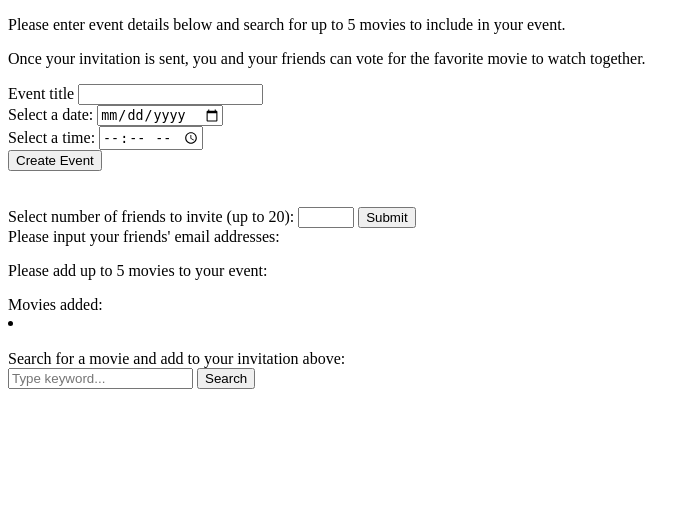
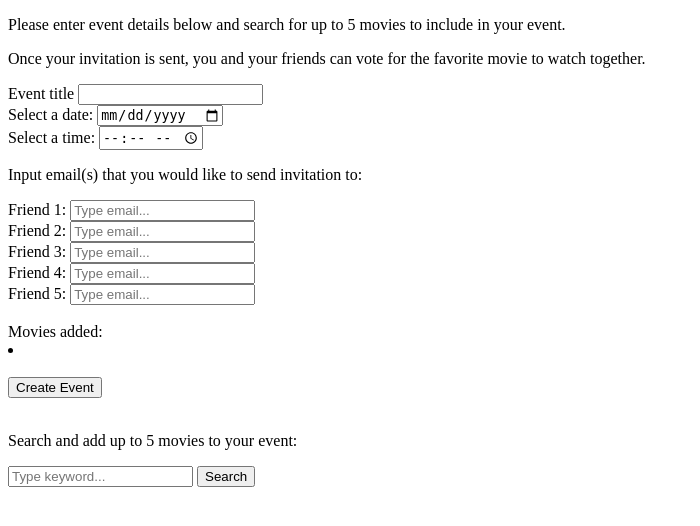
Before and after one commit to melanietai/hb-capstone-project-moviedate, a Flask app: page /events/new-event in a window 1280 px wide. Shown: the top 526 px of the page, without its empty margins (0-700 px from the left). Run offline with Flask 2, Linux system fonts and the light colour scheme.

Commit message:
Work on create_event.html and add api call route

```diff
--- a/requirements.txt
+++ b/requirements.txt
@@ -1,12 +1,17 @@
+certifi==2021.10.8
+charset-normalizer==2.0.12
 click==8.1.2
 Flask==2.1.1
 Flask-SQLAlchemy==2.5.1
 greenlet==1.1.2
+idna==3.3
 importlib-metadata==4.11.3
 itsdangerous==2.1.2
 Jinja2==3.1.1
 MarkupSafe==2.1.1
 psycopg2-binary==2.9.3
+requests==2.27.1
 SQLAlchemy==1.4.35
+urllib3==1.26.9
 Werkzeug==2.1.1
 zipp==3.8.0
--- a/server.py
+++ b/server.py
@@ -11,8 +11,8 @@ import jinja2
 from model import connect_to_db, db
 import crud
 from datetime import datetime
-
-import sys
+import requests
+import json
 import os
 
 
@@ -138,9 +138,22 @@ def create_event():
 
     return redirect ("/")
 
+@app.route("/api/search-movies", methods=["POST"])
+def get_search_result():
+    """Get search results."""
+    print('test search')
+    movie_keyword = request.json.get("keyword")
 
+    payload = {'query': {movie_keyword},
+               'api_key': os.environ['API_KEY']}
 
+    res = requests.get('https://api.themoviedb.org/3/search/movie', params=payload)
 
+    movies = res.json()
+    print(res.json())
+
+    # return a list of movie json objects
+    return jsonify(movies["results"])
 
 
 
--- a/static/js/moviedate.js
+++ b/static/js/moviedate.js
@@ -1,13 +1,36 @@
-friendForm = document.querySelector('#friends')
+document.querySelector('#movie-keyword').addEventListener('submit', evt => {
+  evt.preventDefault();
 
-friendForm.addEventListener('submit', (evt) => {
-  evt.preventDefault();
-  const numInput = document.querySelector('#num-friends');
+  const formInput = {
+    keyword: document.querySelector('#keyword').value
+  };
 
-  for (const num in range(numInput)) {
-    document.querySelector('#emails').insertAdjacentHTML(
-      'beforeend',
-      '<label for="email-`%{num}`">Email</label><input type="text" name="email" id="email-`%{num}`" required>'
-      )
-  }
-})
+  fetch('/api/search-movies', {
+    method: 'POST',
+    body: JSON.stringify(formInput),
+    headers: {
+      'Content-Type': 'application/json',
+    },
+  })
+    .then(response => response.json())
+    .then(movies => {
+      for (const movie of movies) {
+        const movieInfoContent = `
+        <ul class="movie-info">
+          <li>Movie adult: ${movie.adult}</li>
+          <li>Movie genre_ids: ${movie.genre_ids}</li>
+          <li>Movie id: ${movie.genre_id}</li>
+          <li>Movie language: ${movie.original_language}</li>
+          <li>Movie title: ${movie.original_title}</li>
+          <li>Movie overview: ${movie.overview}</li>
+          <li>Movie popularity: ${movie.popularity}</li>
+          <li>Movie release date: ${movie.release_date}</li>
+          <li>Movie vote average: ${movie.vote_average}</li>
+          <li><img src="https://image.tmdb.org/t/p/original${movie.poster_path}" /></li>
+        </ul>
+        `;
+        console.log(movieInfoContent)
+      document.querySelector('#movie-results').insertAdjacentHTML('afterbegin', movieInfoContent);
+      }
+    });
+});
--- a/templates/create_event.html
+++ b/templates/create_event.html
@@ -20,39 +20,34 @@
         <label for="event-time">Select a time:</label>
         <input type="time" name="time" id="event-time" required>
         <br>
-      <button type="submit">Create Event</button>
-    </form>
+        <p>Input email(s) that you would like to send invitation to:</p>
+        <label for="email-1">Friend 1:</label>
+        <input type="email" name="friend-1" id="email-1" placeholder="Type email..."><br>
+        <label for="email-2">Friend 2:</label>
+        <input type="email" name="friend-2" id="email-2" placeholder="Type email..."><br>
+        <label for="email-3">Friend 3:</label>
+        <input type="email" name="friend-3" id="email-3" placeholder="Type email..."><br>
+        <label for="email-4">Friend 4:</label>
+        <input type="email" name="friend-4" id="email-4" placeholder="Type email..."><br>
+        <label for="email-5">Friend 5:</label>
+        <input type="email" name="friend-5" id="email-5" placeholder="Type email..."><br>
         <br>
-    <br>
-    </section>
-
-    <form id="friends">
-      <label for "num-friends">Select number of friends to invite (up to 20):</label>
-      <input type="number" id="num-friends" name="num" min="1" max="20" required>
-      <button type="submit">Submit</button>
-    </form>
-    <section id=emails class="email-container">
-    Please input your friends' email addresses:
-    </section>
-
-
-
         <section class="movies-in-invitation">
-    <p>Please add up to 5 movies to your event:</p>
         <oi>Movies added:</oi>
           <li></li>
         </section>
         <br>
-
-    Search for a movie and add to your invitation above:
-    <form id="search-movie">
-      <input type="search" name="movie" id="movie" placeholder="Type keyword...">
-      <button>Search</button>
+        <button type="submit">Create Event</button>
+      </form>
+    </section>
+    <br>
+    <p>Search and add up to 5 movies to your event:</p>
+    <form id="movie-keyword">
+      <input type="search" name="keyword" id="keyword" placeholder="Type keyword...">
+      <button type="submit">Search</button>
     </form>
     <br>
-
-    <section class="movie-results"></section>
-    <section id="invitation-sent"></section>
+    <section id="movie-results"></section>
   </div>
   <script src="/static/js/moviedate.js"></script>
 {% endblock %}
```
Also changed, not shown: api.py (+24 -0 lines). Lines whose indentation alone changed are shown as unchanged.
